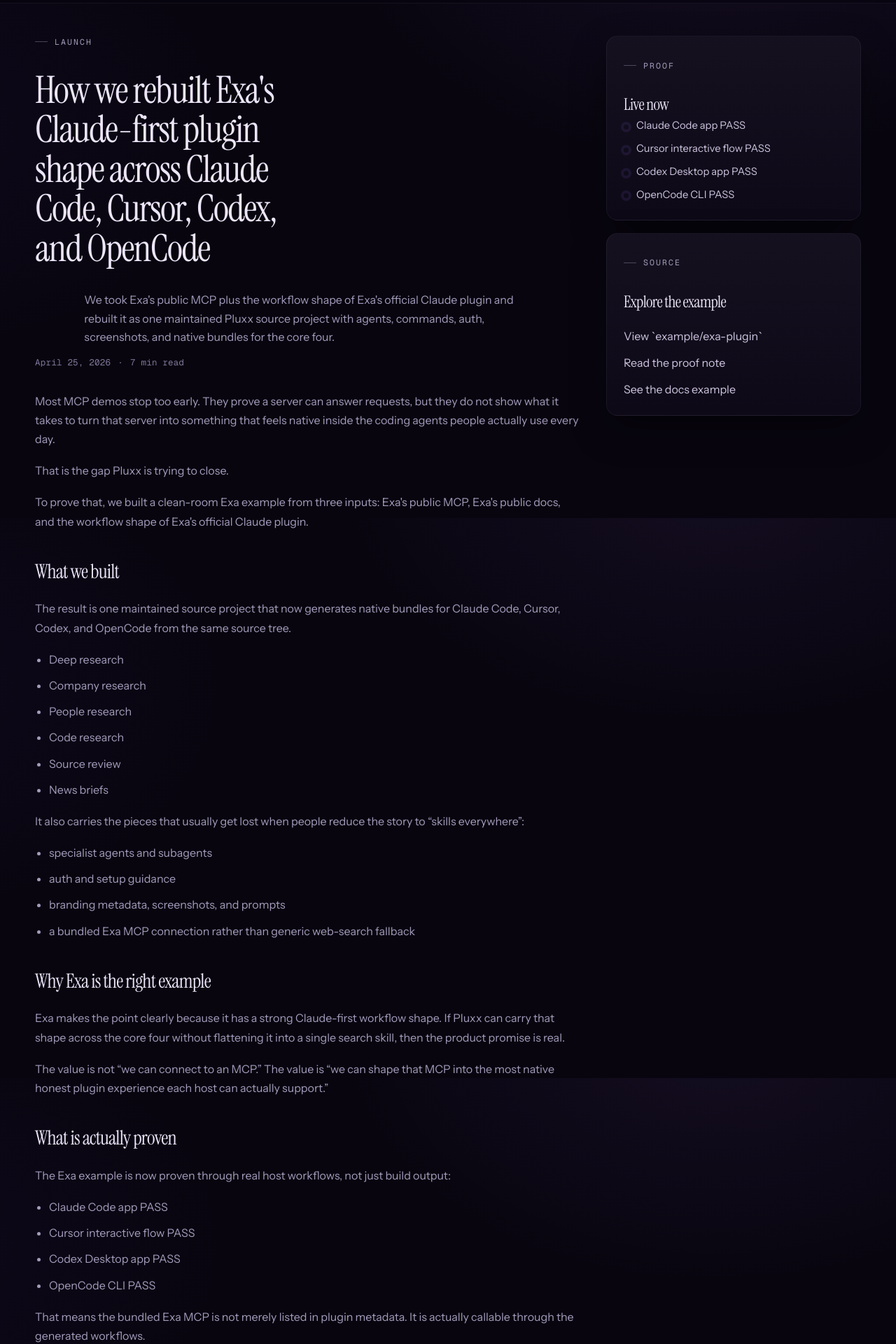
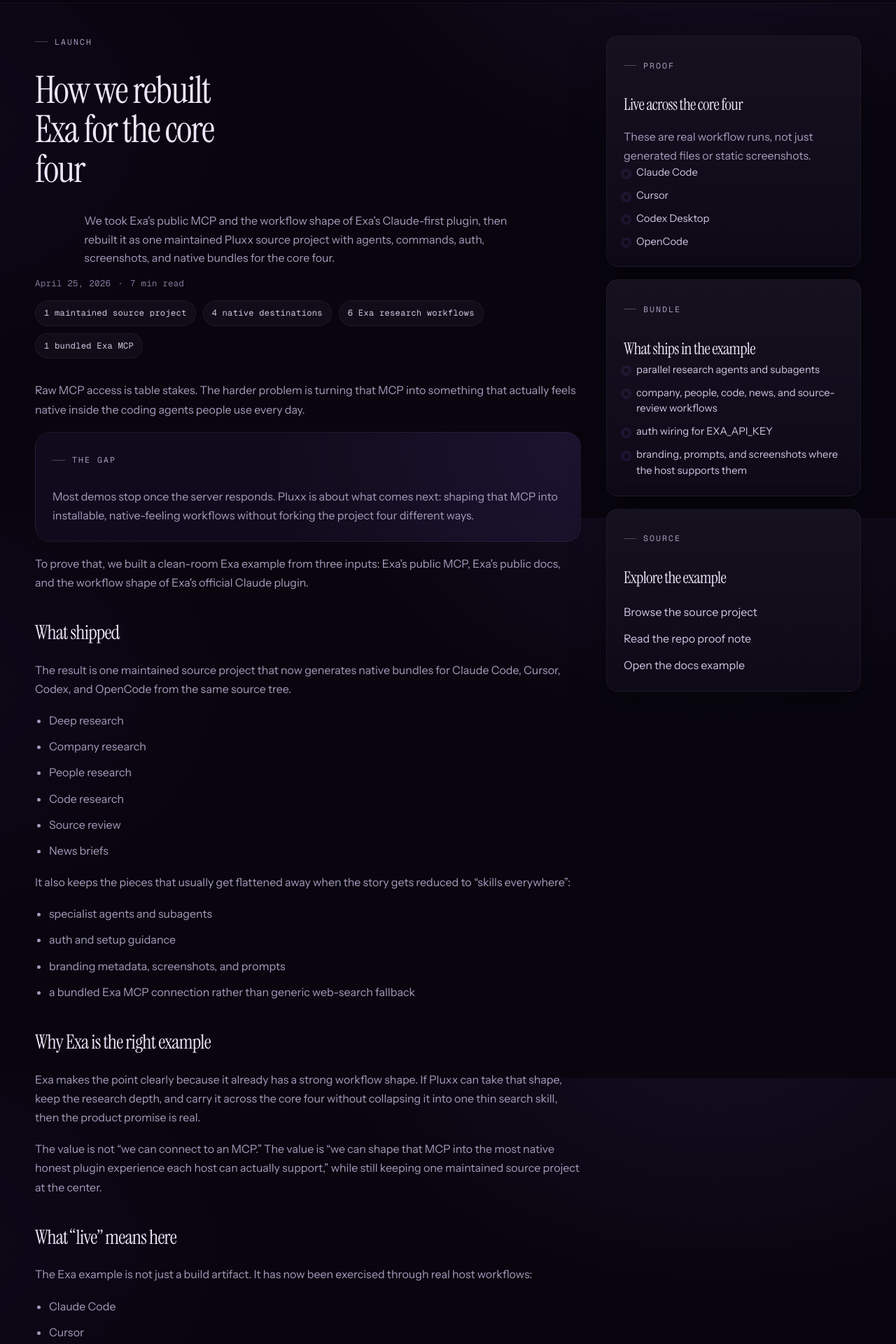
Before and after one commit to orchidautomation/pluxx, a Next.js app in the folder apps/web/: page /blog/exa-across-the-core-four in a window 1280 px wide. Shown: the part 60-1980 px from the top of the page at 70% size. Built offline with nearby package versions, Linux system fonts and the light colour scheme.

Commit message:
Polish Exa launch story design

```diff
--- a/apps/web/app/blog/exa-across-the-core-four/page.tsx
+++ b/apps/web/app/blog/exa-across-the-core-four/page.tsx
@@ -4,14 +4,34 @@
 import { featuredBlogPost } from "../posts";
 
 export const metadata: Metadata = {
-  title:
-    "How we rebuilt Exa's Claude-first plugin shape across Claude Code, Cursor, Codex, and OpenCode | Pluxx",
+  title: "How we rebuilt Exa for the core four | Pluxx",
   description:
     "A clean-room Exa example that proves one maintained Pluxx source project can ship native, Exa-backed workflows across Claude Code, Cursor, Codex, and OpenCode.",
 };
 
 const tryItCommand =
   "npx @orchid-labs/pluxx init --from-mcp https://mcp.exa.ai/mcp --yes";
+
+const heroStats = [
+  "1 maintained source project",
+  "4 native destinations",
+  "6 Exa research workflows",
+  "1 bundled Exa MCP",
+];
+
+const liveProofNotes = [
+  "Claude Code runs the Exa workflows in-app with the plugin-bundled MCP tools attached.",
+  "Cursor picks up the same research playbooks and routes them through Exa-backed workflows instead of a generic web-search fallback.",
+  "Codex Desktop can invoke the plugin directly and call Exa through the bundled plugin-scoped MCP connection.",
+  "OpenCode keeps the research pack intact through its own native agent and command surfaces.",
+];
+
+const shippedInBundle = [
+  "parallel research agents and subagents",
+  "company, people, code, news, and source-review workflows",
+  "auth wiring for EXA_API_KEY",
+  "branding, prompts, and screenshots where the host supports them",
+];
 
 export default function ExaBlogPostPage() {
   return (
@@ -54,16 +74,29 @@
                 <span>·</span>
                 <span>{featuredBlogPost.readTime}</span>
               </div>
+              <div className="blog-proof-strip">
+                {heroStats.map((item) => (
+                  <span className="blog-proof-pill" key={item}>
+                    {item}
+                  </span>
+                ))}
+              </div>
             </div>
 
             <div className="blog-prose">
               <p>
-                Most MCP demos stop too early. They prove a server can answer requests, but they do
-                not show what it takes to turn that server into something that feels native inside
-                the coding agents people actually use every day.
+                Raw MCP access is table stakes. The harder problem is turning that MCP into
+                something that actually feels native inside the coding agents people use every day.
               </p>
 
-              <p>That is the gap Pluxx is trying to close.</p>
+              <div className="blog-callout">
+                <span className="section-kicker">The gap</span>
+                <p>
+                  Most demos stop once the server responds. Pluxx is about what comes next:
+                  shaping that MCP into installable, native-feeling workflows without forking the
+                  project four different ways.
+                </p>
+              </div>
 
               <p>
                 To prove that, we built a clean-room Exa example from three inputs: Exa&apos;s
@@ -71,7 +104,7 @@
                 Claude plugin.
               </p>
 
-              <h2>What we built</h2>
+              <h2>What shipped</h2>
 
               <p>
                 The result is one maintained source project that now generates native bundles for
@@ -88,8 +121,8 @@
               </ul>
 
               <p>
-                It also carries the pieces that usually get lost when people reduce the story to
-                “skills everywhere”:
+                It also keeps the pieces that usually get flattened away when the story gets reduced
+                to “skills everywhere”:
               </p>
 
               <ul>
@@ -102,19 +135,24 @@
               <h2>Why Exa is the right example</h2>
 
               <p>
-                Exa makes the point clearly because it has a strong Claude-first workflow shape. If
-                Pluxx can carry that shape across the core four without flattening it into a single
-                search skill, then the product promise is real.
+                Exa makes the point clearly because it already has a strong workflow shape. If
+                Pluxx can take that shape, keep the research depth, and carry it across the core
+                four without collapsing it into one thin search skill, then the product promise is
+                real.
               </p>
 
               <p>
                 The value is not “we can connect to an MCP.” The value is “we can shape that MCP
-                into the most native honest plugin experience each host can actually support.”
+                into the most native honest plugin experience each host can actually support,” while
+                still keeping one maintained source project at the center.
               </p>
 
-              <h2>What is actually proven</h2>
+              <h2>What “live” means here</h2>
 
-              <p>The Exa example is now proven through real host workflows, not just build output:</p>
+              <p>
+                The Exa example is not just a build artifact. It has now been exercised through
+                real host workflows:
+              </p>
 
               <ul>
                 {featuredBlogPost.proof.map((item) => (
@@ -123,8 +161,22 @@
               </ul>
 
               <p>
-                That means the bundled Exa MCP is not merely listed in plugin metadata. It is
-                actually callable through the generated workflows.
+                That matters because it means the bundled Exa MCP is not merely listed in plugin
+                metadata. It is actually callable through the generated workflows.
+              </p>
+
+              <ul>
+                {liveProofNotes.map((item) => (
+                  <li key={item}>{item}</li>
+                ))}
+              </ul>
+
+              <h2>What this says about Pluxx</h2>
+
+              <p>
+                Pluxx is not a skill-pack copier and it is not an MCP wrapper service. It is the
+                layer that keeps one maintained plugin source project while compiling the best
+                truthful native version of that experience for each host.
               </p>
 
               <h2>Try it yourself</h2>
@@ -139,16 +191,8 @@
               </pre>
 
               <p>
-                From there, Pluxx can generate the native bundles, install them locally, and prove
-                the installed state with `verify-install`.
-              </p>
-
-              <h2>What this proves about Pluxx</h2>
-
-              <p>
-                Pluxx is not just a skill pack generator and not just an MCP wrapper. It is the
-                layer that keeps one maintained plugin source project while compiling the best
-                truthful native version of that experience for each host.
+                From there, Pluxx can generate the native bundles, install them locally, and verify
+                the installed state instead of trusting `dist/` alone.
               </p>
 
               <p>
@@ -161,9 +205,22 @@
           <aside className="blog-post-aside">
             <div className="blog-aside-card">
               <span className="section-kicker">Proof</span>
-              <h3>Live now</h3>
+              <h3>Live across the core four</h3>
+              <p className="blog-aside-copy">
+                These are real workflow runs, not just generated files or static screenshots.
+              </p>
               <ul className="proof-list">
                 {featuredBlogPost.proof.map((item) => (
+                  <li key={item}>{item}</li>
+                ))}
+              </ul>
+            </div>
+
+            <div className="blog-aside-card">
+              <span className="section-kicker">Bundle</span>
+              <h3>What ships in the example</h3>
+              <ul className="proof-list">
+                {shippedInBundle.map((item) => (
                   <li key={item}>{item}</li>
                 ))}
               </ul>
@@ -178,17 +235,17 @@
                   rel="noreferrer"
                   target="_blank"
                 >
-                  View `example/exa-plugin`
+                  Browse the source project
                 </a>
                 <a
                   href="https://github.com/orchidautomation/pluxx/blob/main/docs/exa-research-example.md"
                   rel="noreferrer"
                   target="_blank"
                 >
-                  Read the proof note
+                  Read the repo proof note
                 </a>
                 <a href="https://docs.pluxx.dev/examples/exa-research-example" rel="noreferrer" target="_blank">
-                  See the docs example
+                  Open the docs example
                 </a>
               </div>
             </div>
--- a/apps/web/app/blog/posts.ts
+++ b/apps/web/app/blog/posts.ts
@@ -13,21 +13,20 @@
 export const blogPosts: BlogPost[] = [
   {
     slug: "exa-across-the-core-four",
-    title:
-      "How we rebuilt Exa's Claude-first plugin shape across Claude Code, Cursor, Codex, and OpenCode",
+    title: "How we rebuilt Exa for the core four",
     summary:
-      "A clean-room Exa example that proves one maintained Pluxx source project can ship native, Exa-backed workflows across the core four.",
+      "A clean-room Exa example that turns one maintained source project into native, Exa-backed workflows across Claude Code, Cursor, Codex, and OpenCode.",
     deck:
-      "We took Exa's public MCP plus the workflow shape of Exa's official Claude plugin and rebuilt it as one maintained Pluxx source project with agents, commands, auth, screenshots, and native bundles for the core four.",
+      "We took Exa's public MCP and the workflow shape of Exa's Claude-first plugin, then rebuilt it as one maintained Pluxx source project with agents, commands, auth, screenshots, and native bundles for the core four.",
     publishedAt: "April 25, 2026",
     isoDate: "2026-04-25",
     readTime: "7 min read",
     category: "Launch",
     proof: [
-      "Claude Code app PASS",
-      "Cursor interactive flow PASS",
-      "Codex Desktop app PASS",
-      "OpenCode CLI PASS",
+      "Claude Code",
+      "Cursor",
+      "Codex Desktop",
+      "OpenCode",
     ],
   },
 ];
--- a/apps/web/app/globals.css
+++ b/apps/web/app/globals.css
@@ -1198,7 +1198,26 @@
 }
 
 .blog-post-head .section-title {
-  max-width: 14ch;
+  max-width: 11ch;
+}
+
+.blog-proof-strip {
+  display: flex;
+  flex-wrap: wrap;
+  gap: 10px;
+}
+
+.blog-proof-pill {
+  display: inline-flex;
+  align-items: center;
+  padding: 8px 12px;
+  border-radius: 999px;
+  border: 1px solid var(--line);
+  background: rgba(225, 215, 255, 0.04);
+  color: var(--ink-soft);
+  font-family: var(--font-mono), monospace;
+  font-size: 0.76rem;
+  letter-spacing: 0.02em;
 }
 
 .blog-prose {
@@ -1231,6 +1250,19 @@
   font-family: var(--font-mono), monospace;
   font-size: 0.92em;
   color: var(--ink);
+}
+
+.blog-callout {
+  padding: 22px 24px;
+  border-radius: 22px;
+  border: 1px solid var(--line);
+  background:
+    radial-gradient(circle at 100% 0%, rgba(157, 109, 255, 0.09), transparent 56%),
+    rgba(18, 14, 31, 0.84);
+}
+
+.blog-callout p {
+  margin-top: 12px;
 }
 
 .blog-code {
@@ -1262,6 +1294,12 @@
   font-size: 1.45rem;
 }
 
+.blog-aside-copy {
+  margin: 14px 0 0;
+  color: var(--muted-strong);
+  line-height: 1.65;
+}
+
 .blog-link-list {
   display: grid;
   gap: 12px;
```
